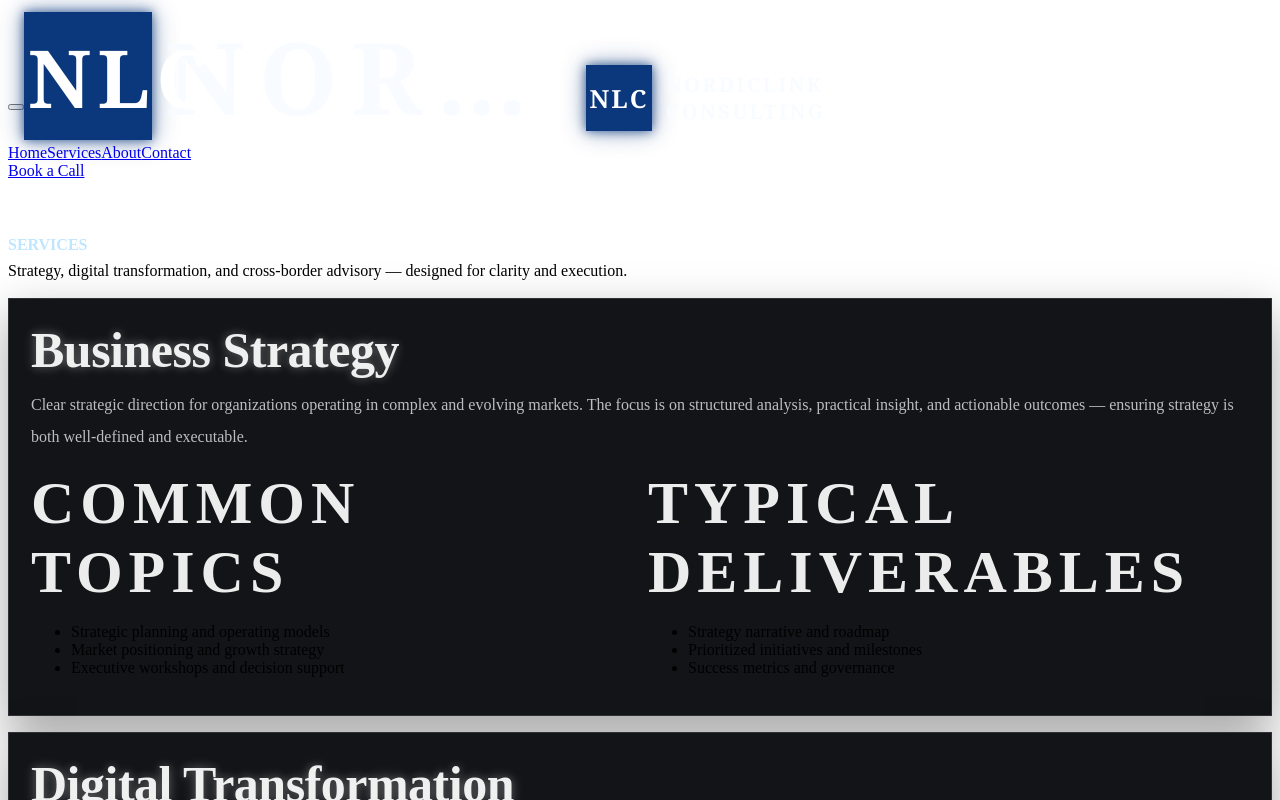
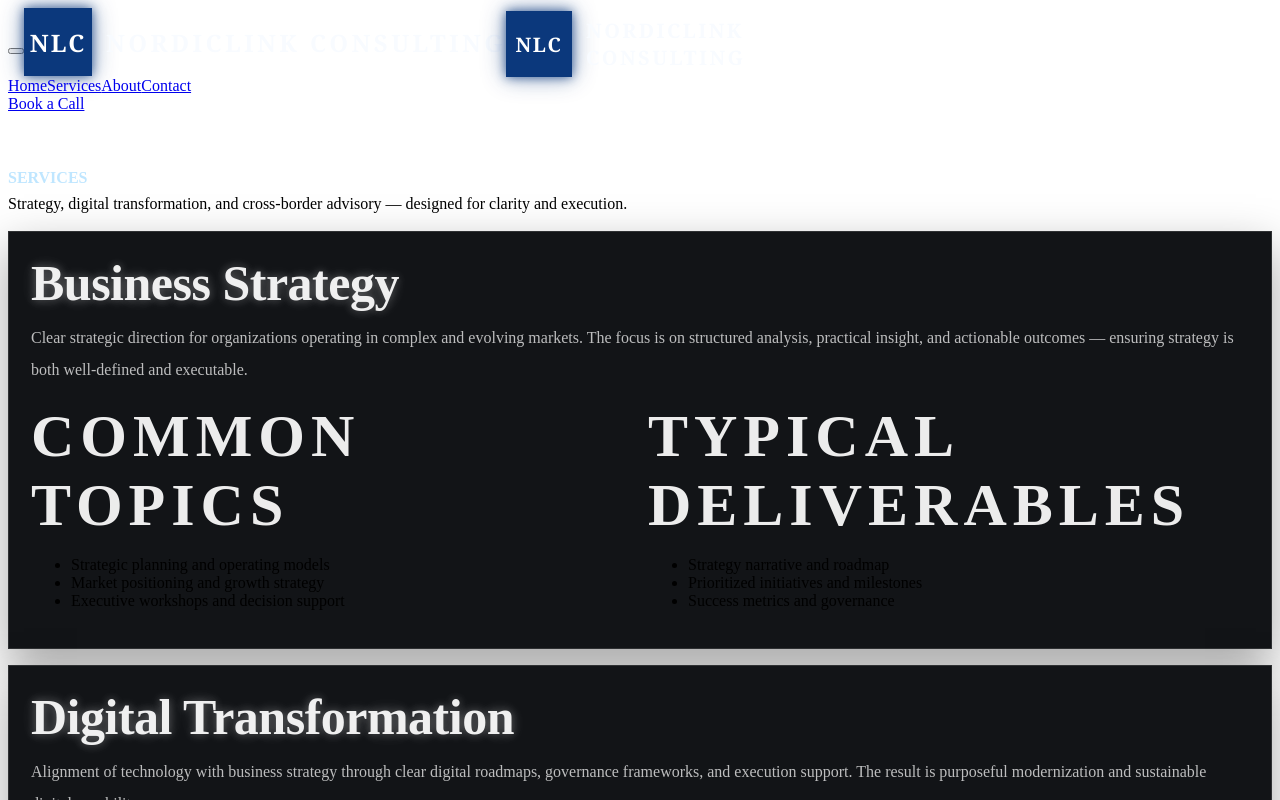
Before and after one commit to jeanalbertsen-svg/nordiclink-site, a React (Vite) app: page /services in a window 1280 px wide. Shown: the top 800 px of the page. Built offline with nearby package versions, Linux system fonts and the light colour scheme; the HTML template or start-up script is replaced by a standard one.

Commit message:
Update website styles

```diff
--- a/src/components/Header.jsx
+++ b/src/components/Header.jsx
@@ -22,11 +22,11 @@ export default function Header({ mobileOpen, setMobileOpen }) {
           {/* ✅ DESKTOP LOGO */}
           <span className="logoDesktop">
             <Logo
-              size={120}                 // ✅ BIGGER box on desktop
-              fontSize={80}
+              size={60}                 // ✅ BIGGER box on desktop
+              fontSize={24}
               borderWidth={4}
               borderColor="#0B387C"
-              nameSize={100}
+              nameSize={24}
               nameColor="rgba(255,255,255,0.72)"
               nameLetterSpacing="0.14em"
               nameMaxWidth={420}        // ✅ desktop can be wider
@@ -38,7 +38,7 @@ export default function Header({ mobileOpen, setMobileOpen }) {
           <span className="logoMobile">
             <Logo
               size={60}                 // ✅ smaller box on mobile
-              fontSize={25}
+              fontSize={20}
               borderWidth={3}
               borderColor="#0B387C"
               nameSize={20}
--- a/src/pages/Home.css
+++ b/src/pages/Home.css
@@ -19,7 +19,7 @@
 
 .heroTitle{
   margin: 0 0 16px;
-  font-size: 35px;
+  font-size: 60px;
   line-height: 1.00;
   letter-spacing: -0.03em;
   font-family: ui-serif, Georgia, "Adamina", Times, serif;
--- a/src/styles/global.css
+++ b/src/styles/global.css
@@ -409,7 +409,7 @@ h6{ font-size: 16px; line-height: 1.35; }
   }
 
   /* ✅ Better mobile heading scale (no extreme line-height) */
-  h1{ font-size: 42px; line-height: 1.08; }
+  h1{ font-size: 64px; line-height: 1.08; }
   h2{ font-size: 32px; line-height: 1.15; }
   h3{ font-size: 24px; line-height: 1.2; }
   h4{ font-size: 20px; }
```
